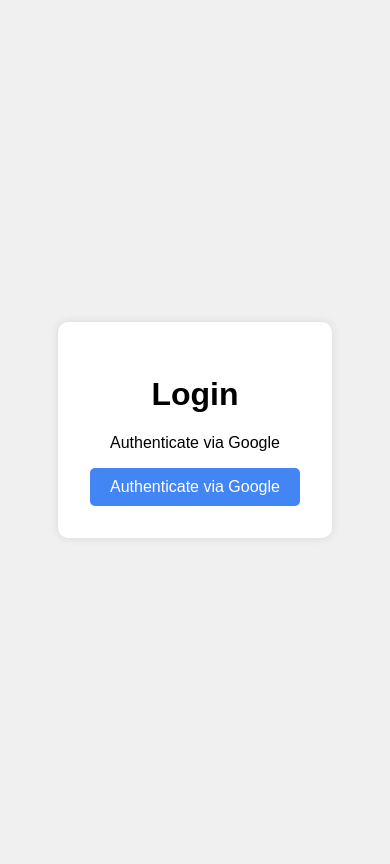
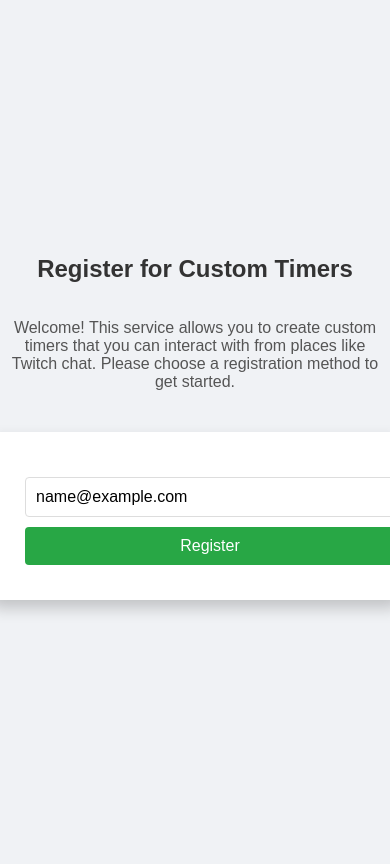
Before and after one commit to justinhennessy/twitch-timer, a Flask app: page / in a window 390 px wide; the page is wider, and only the part inside the window is pictured. Before the commit the page ends 538 px from the top of that part, so only its background shows below. Run offline with Flask 2, Linux system fonts and the light colour scheme; the visitor is signed in with stand-in values (Sample User, id 1); parts of the project's set-up code (start-up, migrations or seed data) failed here and were passed over.

Commit message:
feat: Enhance registration process and add configuration update API
- routes.py:
  - Changed the served page from 'login.html' to 'register.html' in the root route.

- routes_api.py:
  - Added a new API endpoint '/api/update_config/<uuid>' to update the default time configuration for timers based on UUID.
  - This endpoint validates the input and updates the timer configuration if the UUID is found.

- static/css/register.css:
  - Updated styles to improve the registration page layout.
  - Added styles for body, buttons, and registration options.
  - Included responsive design adjustments.

- static/register.html:
  - Revised registration page to include both Google login and email registration options.
  - Implemented toggle functionality to switch between Google login and email registration forms.

- timer_manager.py:
  - Refactored the import statement to correctly import 'track_s3_call' from 'backend_functions'.

This commit enhances the user registration experience and provides a new API for updating timer configurations, improving overall functionality and user interaction.

```diff
--- a/routes.py
+++ b/routes.py
@@ -21,7 +21,7 @@
 
 @routes_bp.route('/')
 def serve_login_page():
-    return send_from_directory('static', 'login.html')
+    return send_from_directory('static', 'register.html')
 
 @routes_bp.route("/login")
 def login():
--- a/routes_api.py
+++ b/routes_api.py
@@ -111,6 +111,26 @@
     logger.info(f"List of active timers: {active_timers}")
     return jsonify({"active_timers": active_timers})
 
+@api_bp.route("/api/update_config/<uuid>", methods=['POST'])
+def update_config(uuid):
+    data = request.get_json()
+    default_time = data.get('default_time')
+
+    if default_time is None:
+        return jsonify({"error": "default_time is required"}), 400
+
+    email_to_uuid = read_email_to_uuid_from_s3()
+    for email, details in email_to_uuid.items():
+        if details['uuid'] == uuid:
+            details['default_time'] = default_time
+            write_email_to_uuid_to_s3(email_to_uuid)
+            timers[uuid].default_time = default_time
+            track_s3_call("PUT", uuid)
+            logger.info(f"Updated default time for timer with UUID {uuid} to {default_time} seconds")
+            return jsonify({"message": "Configuration updated"}), 200
+
+    return jsonify({"error": "Timer not found"}), 404
+
 @api_bp.route("/api/register", methods=['POST'])
 def register():
     data = request.get_json()
--- a/static/css/register.css
+++ b/static/css/register.css
@@ -1,20 +1,72 @@
 /* Register Page Specific Styles */
+body {
+    display: flex;
+    flex-direction: column;
+    align-items: center;
+    justify-content: center;
+    min-height: 100vh;
+    background-color: #f0f2f5;
+    margin: 0;
+    font-family: Arial, sans-serif;
+}
+
+h1 {
+    color: #333;
+}
+
+p {
+    color: #555;
+    text-align: center;
+    max-width: 600px;
+}
+
+.registration-methods {
+    display: flex;
+    flex-direction: column;
+    align-items: center;
+    width: 100%;
+    max-width: 400px;
+}
+
+.registration-option {
+    background-color: #ffffff;
+    padding: 20px;
+    margin: 10px 0;
+    border-radius: 8px;
+    box-shadow: 0 8px 16px rgba(0, 0, 0, 0.2);
+    width: 100%;
+    transition: transform 0.3s ease-in-out, box-shadow 0.3s ease-in-out;
+}
+
+.registration-option:hover {
+    transform: translateY(-5px);
+    box-shadow: 0 16px 32px rgba(0, 0, 0, 0.3);
+}
+
+button {
+    padding: 10px 20px;
+    font-size: 16px;
+    background-color: #007bff;
+    color: #ffffff;
+    border: none;
+    cursor: pointer;
+    border-radius: 4px;
+    transition: background-color 0.3s, transform 0.3s;
+    width: 100%;
+    box-sizing: border-box;
+}
+
+button:hover {
+    background-color: #0056b3;
+    transform: translateY(-2px);
+}
+
 form {
     display: flex;
     flex-direction: column;
     align-items: center;
     width: 100%;
-    max-width: 400px;
-    background-color: #ffffff;
-    padding: 20px;
-    border-radius: 8px;
-    box-shadow: 0 8px 16px rgba(0, 0, 0, 0.2);
-    transition: transform 0.3s ease-in-out, box-shadow 0.3s ease-in-out;
-}
-
-form:hover {
-    transform: translateY(-5px);
-    box-shadow: 0 16px 32px rgba(0, 0, 0, 0.3);
+    padding: 0;
 }
 
 input[type="email"] {
@@ -36,7 +88,7 @@
 input[type="submit"] {
     padding: 10px 20px;
     font-size: 16px;
-    background-color: #007bff;
+    background-color: #28a745;
     color: #ffffff;
     border: none;
     cursor: pointer;
@@ -47,7 +99,7 @@
 }
 
 input[type="submit"]:hover {
-    background-color: #0056b3;
+    background-color: #218838;
     transform: translateY(-2px);
 }
 
@@ -55,8 +107,23 @@
     display: none;
 }
 
+.toggle-link {
+    color: #007bff;
+    cursor: pointer;
+    margin-top: 10px;
+    text-align: center;
+}
+
+.toggle-link:hover {
+    text-decoration: underline;
+}
+
 /* Responsive styles */
 @media (max-width: 600px) {
+    .registration-methods {
+        padding: 15px;
+    }
+
     form {
         padding: 15px;
     }
--- a/static/register.html
+++ b/static/register.html
@@ -9,13 +9,19 @@
 </head>
 <body>
     <h1 id="heading">Register for Custom Timers</h1>
-    <p id="intro">Welcome! This service allows you to create custom timers that you can interact with from places like Twitch chat. Simply enter your email address to get started.</p>
-    <form id="registerForm" class="hidden">
-        <input type="email" id="email" name="email" placeholder="Enter your email" required>
-        <input type="submit" value="Register">
-    </form>
-    <div id="googleLogin">
-        <button onclick="location.href='/login'">Login with Google</button>
+    <p id="intro">Welcome! This service allows you to create custom timers that you can interact with from places like Twitch chat. Please choose a registration method to get started.</p>
+
+    <div class="registration-methods">
+        <div id="googleLogin" class="registration-option">
+            <button onclick="location.href='/login'">Login with Google</button>
+            <p class="toggle-link" onclick="showEmailLogin()">Login with email instead</p>
+        </div>
+        <div id="emailLogin" class="registration-option hidden">
+            <form id="registerForm">
+                <input type="email" id="email" name="email" placeholder="Enter your email" required>
+                <input type="submit" value="Register">
+            </form>
+        </div>
     </div>
 
     <script>
@@ -37,7 +43,7 @@
                         userEmail = data.email;
                         document.getElementById('email').value = userEmail;
                         document.getElementById('googleLogin').style.display = 'none';
-                        document.getElementById('registerForm').classList.remove('hidden');
+                        document.getElementById('emailLogin').classList.remove('hidden');
                     }
                 });
         });
@@ -56,6 +62,11 @@
                 window.location.href = `${baseUrl}/personal_timer.html?uuid=${timerUuid}`;
             });
         });
+
+        function showEmailLogin() {
+            document.getElementById('emailLogin').classList.remove('hidden');
+            document.getElementById('googleLogin').style.display = 'none';
+        }
     </script>
 </body>
 </html>
--- a/timer_manager.py
+++ b/timer_manager.py
@@ -14,7 +14,7 @@
         self._ensure_file_exists()
 
     def _track_s3_call(self, call_type):
-        from backend import track_s3_call
+        from backend_functions import track_s3_call
         track_s3_call(call_type)
 
     def _ensure_file_exists(self):
```
